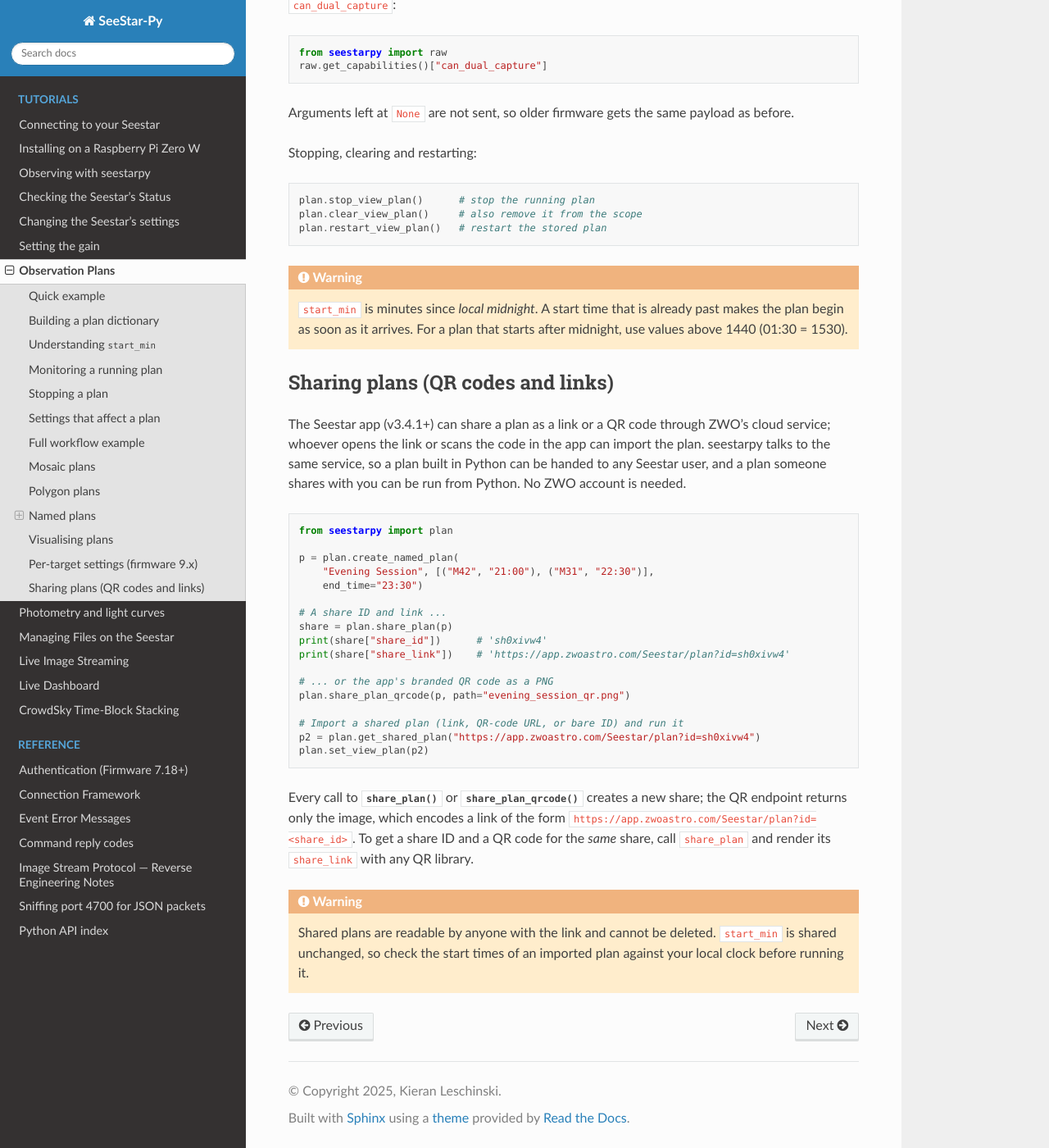
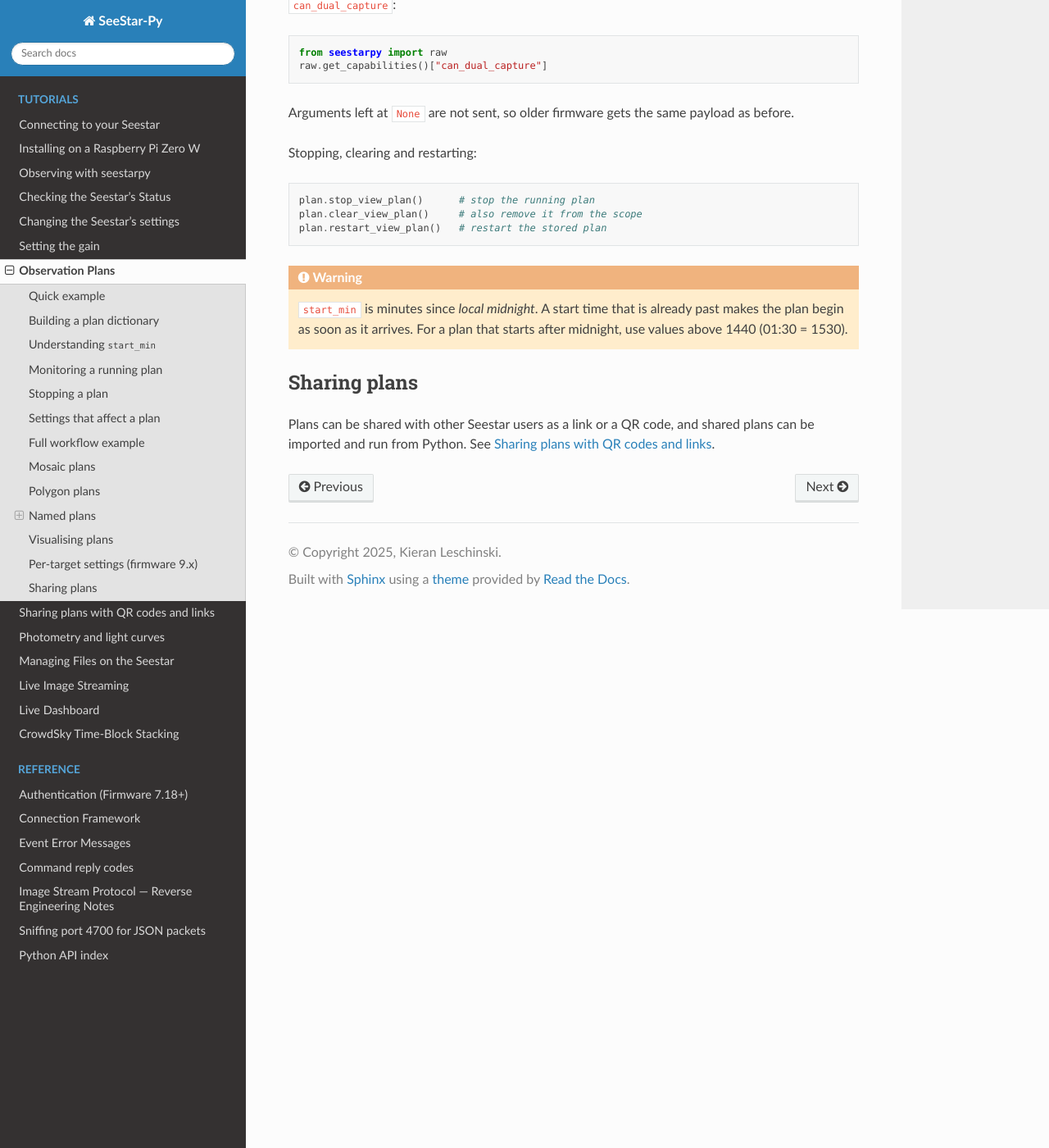
Before and after one commit to astronomyk/seestarpy, a Sphinx documentation site: the page built from docs/examples/observation_plans.rst, in a window 1280 px wide and 1400 px high, scrolled down 10906 px. Shown: the whole window at 82% size. Built offline with Sphinx 7.4.7 and the Read the Docs theme 3.1.0, drawn with Linux system fonts in a browser that asks for light colours.

Commit message:
docs: add plan-sharing page (links, QR codes, import)
Co-Authored-By: Claude Opus 5.5 <noreply@anthropic.com>

```diff
--- a/docs/examples/observation_plans.rst
+++ b/docs/examples/observation_plans.rst
@@ -637,42 +637,9 @@ Stopping, clearing and restarting:
    that is already past makes the plan begin as soon as it arrives.  For a
    plan that starts after midnight, use values above 1440 (01:30 = 1530).
 
-Sharing plans (QR codes and links)
-----------------------------------
+Sharing plans
+-------------
 
-The Seestar app (v3.4.1+) can share a plan as a link or a QR code through
-ZWO's cloud service; whoever opens the link or scans the code in the app
-can import the plan.  seestarpy talks to the same service, so a plan built
-in Python can be handed to any Seestar user, and a plan someone shares with
-you can be run from Python.  No ZWO account is needed.
-
-.. code-block:: python
-
-    from seestarpy import plan
-
-    p = plan.create_named_plan(
-        "Evening Session", [("M42", "21:00"), ("M31", "22:30")],
-        end_time="23:30")
-
-    # A share ID and link ...
-    share = plan.share_plan(p)
-    print(share["share_id"])      # 'sh0xivw4'
-    print(share["share_link"])    # 'https://app.zwoastro.com/Seestar/plan?id=sh0xivw4'
-
-    # ... or the app's branded QR code as a PNG
-    plan.share_plan_qrcode(p, path="evening_session_qr.png")
-
-    # Import a shared plan (link, QR-code URL, or bare ID) and run it
-    p2 = plan.get_shared_plan("https://app.zwoastro.com/Seestar/plan?id=sh0xivw4")
-    plan.set_view_plan(p2)
-
-Every call to :func:`~seestarpy.plan.share_plan` or
-:func:`~seestarpy.plan.share_plan_qrcode` creates a new share; the QR
-endpoint returns only the image, which encodes a link of the form
-``https://app.zwoastro.com/Seestar/plan?id=<share_id>``.  To get a share
-ID and a QR code for the *same* share, call ``share_plan`` and render its
-``share_link`` with any QR library.
-
-.. warning:: Shared plans are readable by anyone with the link and cannot
-   be deleted.  ``start_min`` is shared unchanged, so check the start times
-   of an imported plan against your local clock before running it.
+Plans can be shared with other Seestar users as a link or a QR code, and
+shared plans can be imported and run from Python.  See
+:doc:`plan_sharing`.
--- a/docs/index.rst
+++ b/docs/index.rst
@@ -174,6 +174,7 @@ Contents
    examples/changing_seestar_settings
    examples/changing_gain
    examples/observation_plans
+   examples/plan_sharing
    examples/photometry_light_curves
    examples/data_management
    examples/live_streaming
```
Also changed, not shown: docs/examples/plan_sharing.rst (added, +150 -0 lines), docs/_static/plan_share_qr_example.png (added).
